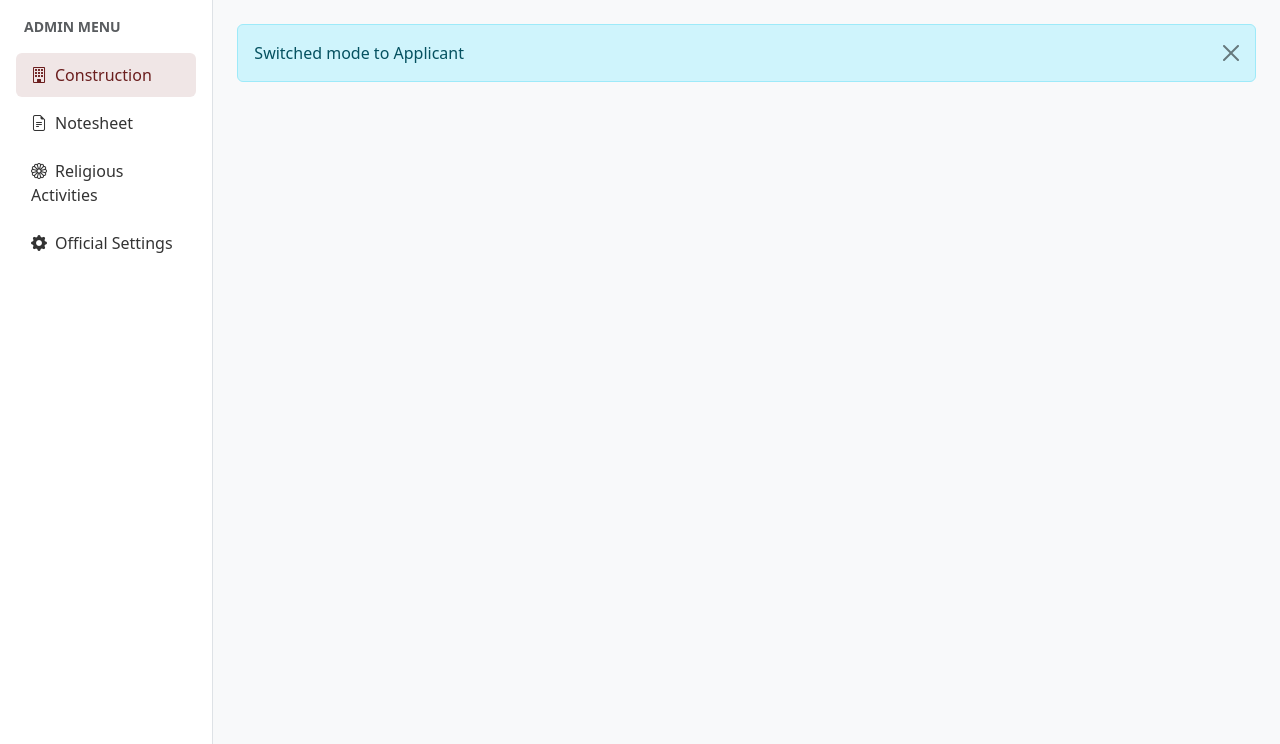
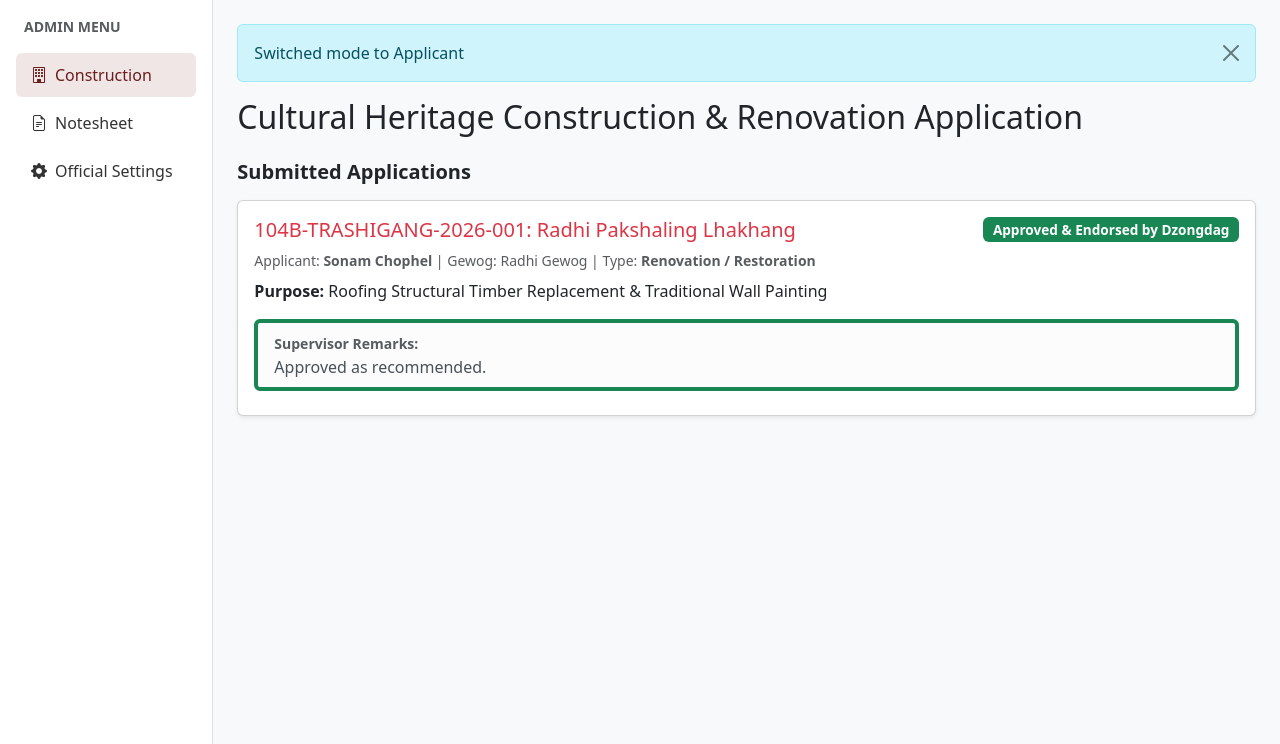
Before and after one commit to stobgay-rabgay/trashigang-culture-portal, a Flask app: a page that uses templates/index.html in a window 1280 px wide. Shown: the part 56-800 px from the top of the page. Run offline with Flask 3, Linux system fonts and the light colour scheme; the visitor is signed in with stand-in values (Sample User, id 1).

Commit message:
Add Construction Application Form for Applicants and render lists properly

```diff
--- a/app.py
+++ b/app.py
@@ -35,9 +35,9 @@
         "applicant": "Sonam Chophel",
         "site": "Radhi Pakshaling Lhakhang",
         "gewog": "Radhi Gewog",
-        "construction_type": "Construction",
+        "construction_type": "Renovation / Restoration",
         "purpose": "Roofing Structural Timber Replacement & Traditional Wall Painting",
-        "status": "Approved & Endorsed",
+        "status": "Approved & Endorsed by Dzongdag",
         "recommendation": "Recommended for endorsement as per structural assessment report.",
         "supervisor_remarks": "Approved as recommended.",
         "assigned_supervisor": "Dzongdag",
@@ -62,7 +62,7 @@
 
 @app.route('/')
 def index():
-    active_role = session.get('active_role', 'Admin')
+    active_role = session.get('active_role', 'Applicant')
     view = request.args.get('view', 'construction')
     msg = request.args.get('msg', None)
 
@@ -71,29 +71,52 @@
     elif view == 'settings':
         return render_template('index.html', active_role=active_role, view=view, msg=msg, apps=[], notesheets=[], settings=officials_settings)
     else:
-        return render_template('index.html', active_role=active_role, view=view, msg=msg, apps=applications, notesheets=notesheets, settings=officials_settings)
+        return render_template('index.html', active_role=active_role, view='construction', msg=msg, apps=applications, notesheets=notesheets, settings=officials_settings)
 
 @app.route('/switch-role')
 def switch_role():
-    role = request.args.get('role', 'Admin')
+    role = request.args.get('role', 'Applicant')
     session['active_role'] = role
     return redirect(url_for('index', msg=f"Switched mode to {role}"))
 
 @app.route('/update-settings', methods=['POST'])
 def update_settings():
-    # Dzongdag Settings
     officials_settings["Dzongdag"]["name"] = request.form.get('dzongdag_name', 'Dasho Dzongdag')
     officials_settings["Dzongdag"]["is_officiating"] = 'dzongdag_offtg' in request.form
 
-    # Dzongrab Settings
     officials_settings["Dzongrab"]["name"] = request.form.get('dzongrab_name', 'Dzongrab')
     officials_settings["Dzongrab"]["is_officiating"] = 'dzongrab_offtg' in request.form
 
-    # Cultural Officer Settings
     officials_settings["Cultural Officer"]["name"] = request.form.get('co_name', 'Cultural Officer')
     officials_settings["Cultural Officer"]["is_officiating"] = 'co_offtg' in request.form
 
-    return redirect(url_for('index', view='settings', msg="Official Management & Officiating Settings saved!"))
+    return redirect(url_for('index', view='settings', msg="Official Settings saved!"))
+
+@app.route('/apply-construction', methods=['POST'])
+def apply_construction():
+    applicant = request.form.get('applicant')
+    site = request.form.get('site')
+    gewog = request.form.get('gewog')
+    construction_type = request.form.get('construction_type')
+    purpose = request.form.get('purpose')
+    target_supervisor = request.form.get('target_supervisor', 'Dzongdag')
+
+    app_id = f"104B-TRASHIGANG-2026-00{len(applications) + 1}"
+    applications.append({
+        "id": app_id,
+        "applicant": applicant,
+        "site": site,
+        "gewog": gewog,
+        "construction_type": construction_type,
+        "purpose": purpose,
+        "status": "Submitted & Under Initial Review",
+        "recommendation": "",
+        "supervisor_remarks": "",
+        "assigned_supervisor": target_supervisor,
+        "approved_by": "",
+        "type": "construction"
+    })
+    return redirect(url_for('index', view='construction', msg=f"Construction Application {app_id} submitted successfully!"))
 
 @app.route('/add-notesheet', methods=['POST'])
 def add_notesheet():
@@ -150,18 +173,10 @@
     story = []
 
     styles = getSampleStyleSheet()
+    title_style = ParagraphStyle('HeaderTitle', parent=styles['Heading1'], fontName='Helvetica-Bold', fontSize=12, leading=14, alignment=TA_CENTER, textColor=colors.HexColor('#6b1d1d'))
+    normal_style = ParagraphStyle('BodyTextCustom', parent=styles['Normal'], fontName='Helvetica', fontSize=10, leading=14, alignment=TA_LEFT)
+    bold_style = ParagraphStyle('BoldTextCustom', parent=styles['Normal'], fontName='Helvetica-Bold', fontSize=10, leading=14)
 
-    title_style = ParagraphStyle(
-        'HeaderTitle', parent=styles['Heading1'], fontName='Helvetica-Bold', fontSize=12, leading=14, alignment=TA_CENTER, textColor=colors.HexColor('#6b1d1d')
-    )
-    normal_style = ParagraphStyle(
-        'BodyTextCustom', parent=styles['Normal'], fontName='Helvetica', fontSize=10, leading=14, alignment=TA_LEFT
-    )
-    bold_style = ParagraphStyle(
-        'BoldTextCustom', parent=styles['Normal'], fontName='Helvetica-Bold', fontSize=10, leading=14
-    )
-
-    # Dzongkhag Header / Letterhead
     header_html = "<b>ROYAL GOVERNMENT OF BHUTAN</b><br/><b>DZONGKHAG ADMINISTRATION: TRASHIGANG</b><br/><font size=9 color='#555555'>CULTURE SECTOR</font>"
     story.append(Paragraph(header_html, title_style))
     story.append(Spacer(1, 15))
@@ -214,7 +229,6 @@
         story.append(Paragraph(f"<b>Approving / Review Remarks:</b> {ns['remarks']}", normal_style))
         story.append(Spacer(1, 25))
 
-    # Dynamic Signature Block Generation based on Selected/Approving Supervisor
     approver_role = ns.get('approved_by') or ns.get('assigned_supervisor', 'Dzongdag')
     sup_info = officials_settings.get(approver_role, officials_settings['Dzongdag'])
     co_info = officials_settings.get('Cultural Officer', officials_settings['Cultural Officer'])
--- a/templates/index.html
+++ b/templates/index.html
@@ -67,7 +67,6 @@
                 <div class="nav flex-column">
                     <a class="nav-link {% if view == 'construction' %}active{% endif %}" href="/?view=construction"><i class="bi bi-building me-2"></i>Construction</a>
                     <a class="nav-link {% if view == 'notesheet' %}active{% endif %}" href="/?view=notesheet"><i class="bi bi-file-earmark-text me-2"></i>Notesheet</a>
-                    <a class="nav-link {% if view == 'religious' %}active{% endif %}" href="/?view=religious"><i class="bi bi-flower1 me-2"></i>Religious Activities</a>
                     <a class="nav-link {% if view == 'settings' %}active{% endif %}" href="/?view=settings"><i class="bi bi-gear-fill me-2"></i>Official Settings</a>
                 </div>
             </nav>
@@ -79,6 +78,75 @@
                     {{ msg }}
                     <a href="/?view={{ view }}" class="btn-close" aria-label="Close"></a>
                 </div>
+                {% endif %}
+
+                <!-- CONSTRUCTION SECTION -->
+                {% if view == 'construction' %}
+                <h2 class="mb-4">Cultural Heritage Construction & Renovation Application</h2>
+
+                {% if active_role == 'Applicant' %}
+                <div class="card shadow-sm mb-4 border-danger">
+                    <div class="card-header bg-danger text-white fw-bold">
+                        <i class="bi bi-file-earmark-plus me-2"></i>New Heritage Construction Application Form
+                    </div>
+                    <div class="card-body">
+                        <form action="/apply-construction" method="POST">
+                            <div class="row g-3">
+                                <div class="col-md-6">
+                                    <label class="form-label fw-bold small">Applicant Name / Representative:</label>
+                                    <input type="text" name="applicant" class="form-control form-control-sm" required placeholder="e.g. Sonam Chophel">
+                                </div>
+                                <div class="col-md-6">
+                                    <label class="form-label fw-bold small">Gewog / Location:</label>
+                                    <input type="text" name="gewog" class="form-control form-control-sm" required placeholder="e.g. Radhi Gewog">
+                                </div>
+                                <div class="col-md-6">
+                                    <label class="form-label fw-bold small">Heritage Site Name (Lhakhang/Chorten):</label>
+                                    <input type="text" name="site" class="form-control form-control-sm" required placeholder="e.g. Radhi Pakshaling Lhakhang">
+                                </div>
+                                <div class="col-md-6">
+                                    <label class="form-label fw-bold small">Type of Work:</label>
+                                    <select name="construction_type" class="form-select form-select-sm">
+                                        <option value="New Construction">New Construction</option>
+                                        <option value="Renovation / Restoration">Renovation / Restoration</option>
+                                        <option value="Expansion / Structural Change">Expansion / Structural Change</option>
+                                    </select>
+                                </div>
+                                <div class="col-md-12">
+                                    <label class="form-label fw-bold small">Detailed Proposal & Justification:</label>
+                                    <textarea name="purpose" class="form-control form-control-sm" rows="3" required placeholder="Describe details of work, timber requirement, wall painting, or structural changes..."></textarea>
+                                </div>
+                                <div class="col-md-12 text-end">
+                                    <button type="submit" class="btn btn-danger btn-sm fw-bold px-4">Submit Application</button>
+                                </div>
+                            </div>
+                        </form>
+                    </div>
+                </div>
+                {% endif %}
+
+                <h5 class="fw-bold mb-3">Submitted Applications</h5>
+                {% for app in apps %}
+                <div class="card mb-3 shadow-sm">
+                    <div class="card-body">
+                        <div class="d-flex justify-content-between align-items-center mb-2">
+                            <h5 class="card-title text-danger mb-0">{{ app.id }}: {{ app.site }}</h5>
+                            <span class="badge {% if 'Approved' in app.status %}bg-success{% else %}bg-warning text-dark{% endif %} badge-status">{{ app.status }}</span>
+                        </div>
+                        <p class="text-muted small mb-2">
+                            Applicant: <strong>{{ app.applicant }}</strong> | Gewog: {{ app.gewog }} | Type: <strong>{{ app.construction_type }}</strong>
+                        </p>
+                        <p class="card-text"><strong>Purpose:</strong> {{ app.purpose }}</p>
+
+                        {% if app.supervisor_remarks %}
+                        <div class="alert alert-light border-start border-4 border-success py-2 my-2">
+                            <small class="fw-bold text-muted">Supervisor Remarks:</small>
+                            <p class="mb-0">{{ app.supervisor_remarks }}</p>
+                        </div>
+                        {% endif %}
+                    </div>
+                </div>
+                {% endfor %}
                 {% endif %}
 
                 <!-- OFFICIAL MANAGEMENT SETTINGS -->
```
